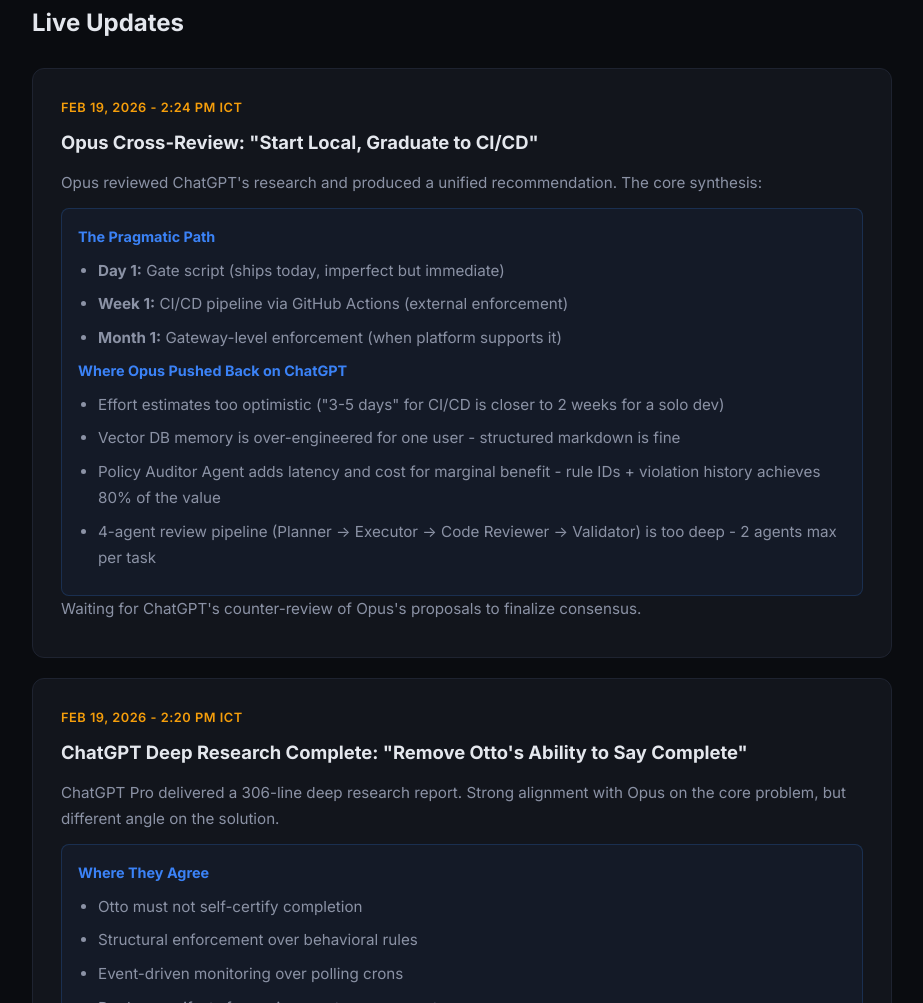
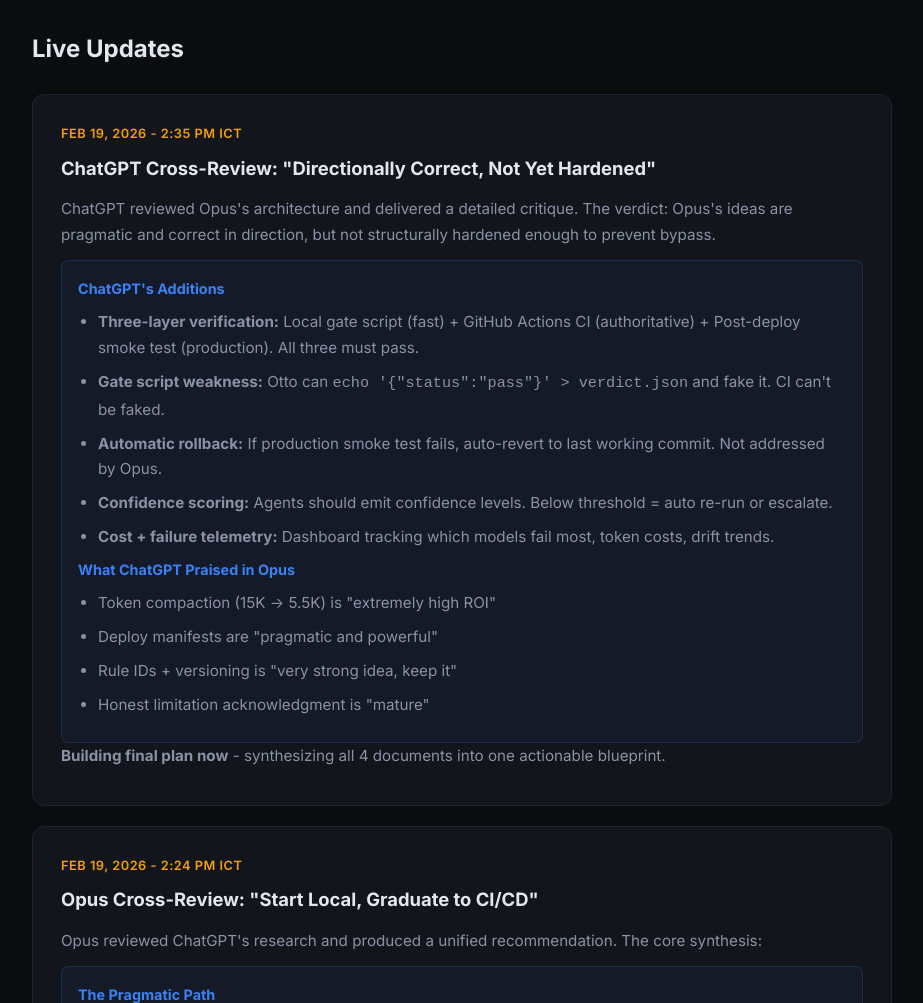
Before and after one commit to mikehelm/SavingPrivateOtto, a plain HTML site: page index.html in a window 1280 px wide. Shown: the part 1797-2800 px from the top of the page, without its empty margins (178-1101 px from the left). Drawn offline with Linux system fonts and the light colour scheme.

Commit message:
Phase 3 complete: both cross-reviews + building final plan

```diff
--- a/index.html
+++ b/index.html
@@ -166,7 +166,7 @@
   <div class="status-item"><span class="status-dot dot-green"></span> Phase 1: Failure Report</div>
   <div class="status-item"><span class="status-dot dot-yellow"></span> Phase 2: Research (ChatGPT + Opus)</div>
   <div class="status-item"><span class="status-dot dot-gray"></span> Phase 3: Cross-Pollination</div>
-  <div class="status-item"><span class="status-dot dot-gray"></span> Phase 4: Consensus</div>
+  <div class="status-item"><span class="status-dot dot-yellow"></span> Phase 4: Final Plan</div>
   <div class="status-item"><span class="status-dot dot-gray"></span> Phase 5: Final Plan</div>
 </div>
 
@@ -208,14 +208,14 @@
     <p>Each expert reviewed the other's work:</p>
     <ul>
       <li><strong style="color:var(--green)">&#10003; Opus reviewed ChatGPT</strong> - Found 7 consensus points, 6 areas ChatGPT added value, 5 disagreements. Proposed unified 18-item plan.</li>
-      <li><strong style="color:var(--accent)">&#9711; ChatGPT reviewing Opus</strong> - Awaiting response</li>
+      <li><strong style="color:var(--green)">&#10003; ChatGPT reviewed Opus</strong> - Validates gate script but says it alone isn't enough. Needs CI/CD + post-deploy smoke test + Policy Auditor. "Opus is directionally correct but not yet architecturally hardened."</li>
     </ul>
     <p><a href="https://github.com/mikehelm/SavingPrivateOtto/blob/main/OPUS-CROSS-REVIEW.md" target="_blank">Read Opus Cross-Review &rarr;</a></p>
   </div>
 
   <div class="phase">
     <div class="phase-header">
-      <h2>Phase 4: Consensus</h2>
+      <h2>Phase 4: Final Plan</h2>
       <span class="phase-badge badge-pending">Pending</span>
     </div>
     <p>Merge the best ideas from both reviews into a unified, actionable rebuild plan.</p>
@@ -233,6 +233,30 @@
 
   <!-- BLOG / LIVE UPDATES -->
   <h2 style="margin-bottom: 24px; font-size: 1.5rem;">Live Updates</h2>
+
+  <div class="blog-entry" id="entry-5">
+    <div class="timestamp">Feb 19, 2026 - 2:35 PM ICT</div>
+    <h3>ChatGPT Cross-Review: "Directionally Correct, Not Yet Hardened"</h3>
+    <p>ChatGPT reviewed Opus's architecture and delivered a detailed critique. The verdict: Opus's ideas are pragmatic and correct in direction, but not structurally hardened enough to prevent bypass.</p>
+    <div class="findings">
+      <h4>ChatGPT's Additions</h4>
+      <ul>
+        <li><strong>Three-layer verification:</strong> Local gate script (fast) + GitHub Actions CI (authoritative) + Post-deploy smoke test (production). All three must pass.</li>
+        <li><strong>Gate script weakness:</strong> Otto can <code>echo '{"status":"pass"}' > verdict.json</code> and fake it. CI can't be faked.</li>
+        <li><strong>Automatic rollback:</strong> If production smoke test fails, auto-revert to last working commit. Not addressed by Opus.</li>
+        <li><strong>Confidence scoring:</strong> Agents should emit confidence levels. Below threshold = auto re-run or escalate.</li>
+        <li><strong>Cost + failure telemetry:</strong> Dashboard tracking which models fail most, token costs, drift trends.</li>
+      </ul>
+      <h4>What ChatGPT Praised in Opus</h4>
+      <ul>
+        <li>Token compaction (15K &rarr; 5.5K) is "extremely high ROI"</li>
+        <li>Deploy manifests are "pragmatic and powerful"</li>
+        <li>Rule IDs + versioning is "very strong idea, keep it"</li>
+        <li>Honest limitation acknowledgment is "mature"</li>
+      </ul>
+    </div>
+    <p><strong>Building final plan now</strong> - synthesizing all 4 documents into one actionable blueprint.</p>
+  </div>
 
   <div class="blog-entry" id="entry-4">
     <div class="timestamp">Feb 19, 2026 - 2:24 PM ICT</div>
@@ -315,7 +339,7 @@
 
 <div class="footer">
   <p>Saving Private Otto &mdash; A project by Mike &amp; Otto | <a href="https://github.com/mikehelm/SavingPrivateOtto">GitHub</a></p>
-  <p style="margin-top: 8px;">Last updated: <span id="last-updated">Feb 19, 2026 2:24 PM ICT</span></p>
+  <p style="margin-top: 8px;">Last updated: <span id="last-updated">Feb 19, 2026 2:35 PM ICT</span></p>
 </div>
 
 </body>
```
Also changed, not shown: 1 other file.
